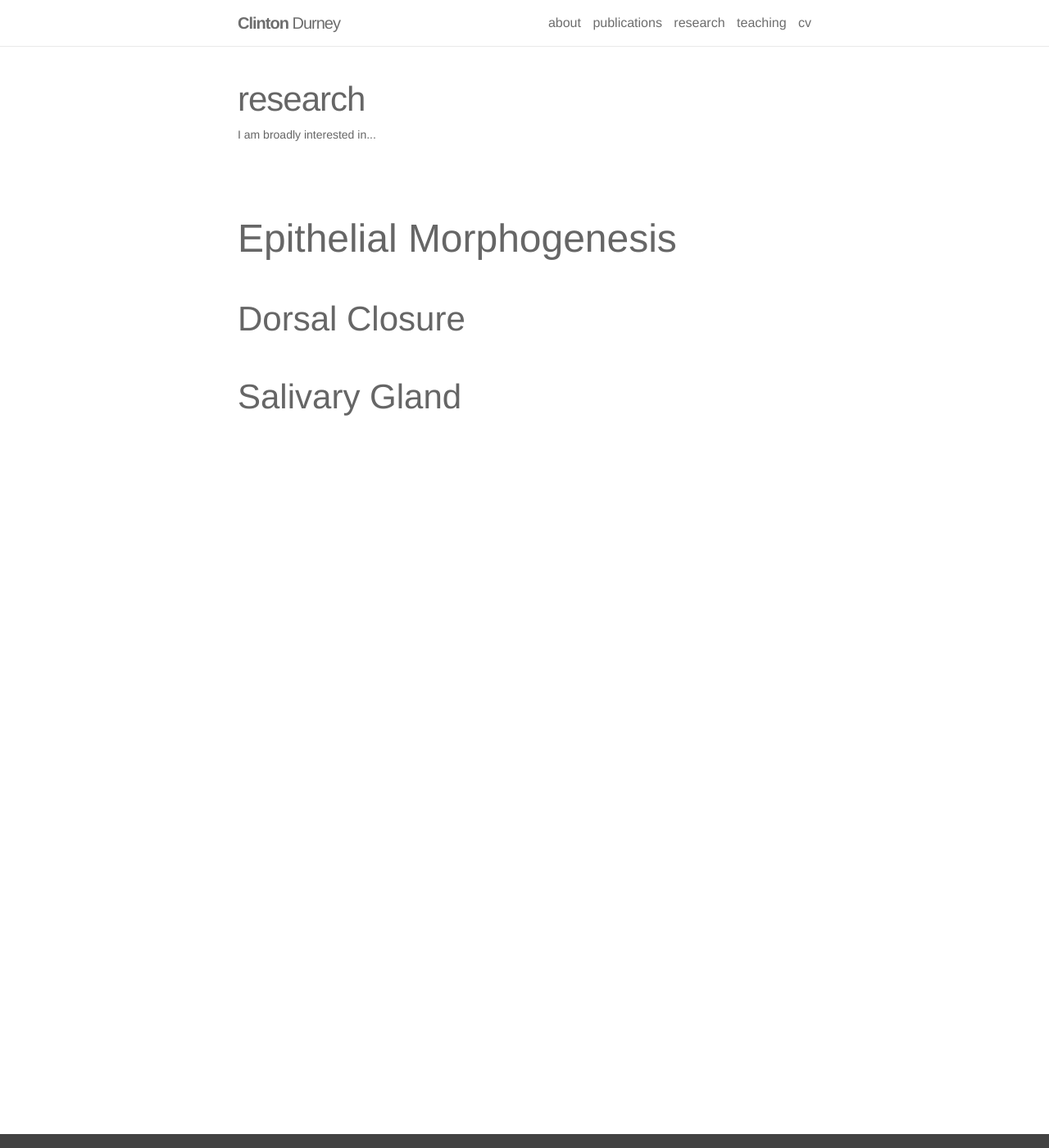
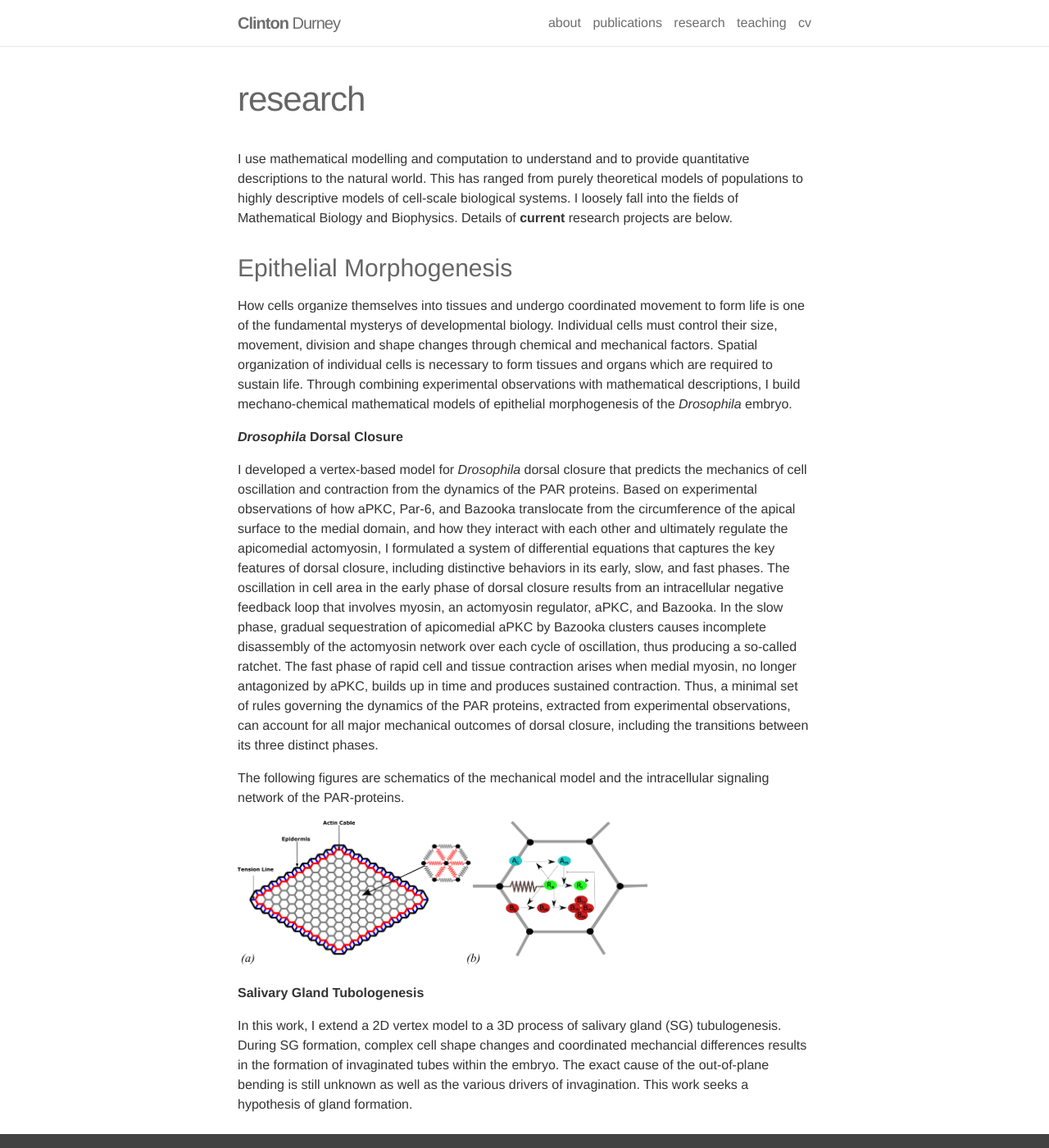
Before and after one commit to clintondurney/clintondurney.github.io, a Jekyll site: the page built from _pages/research.md, in a window 1280 px wide and 1400 px high. Shown: the whole window at 82% size. Built offline with Jekyll 4.4.1, drawn with Linux system fonts in a browser that asks for light colours; nearby versions of some CDN libraries.

Commit message:
add research page

```diff
--- a/_pages/research.md
+++ b/_pages/research.md
@@ -2,11 +2,23 @@
 layout: page
 title: research
 permalink: /research/
-description: I am broadly interested in...
+description:
 ---
+I use mathematical modelling and computation to understand and to provide quantitative descriptions to the natural world.  This has ranged from purely theoretical models of populations to highly descriptive models of cell-scale biological systems.  I loosely fall into the fields of Mathematical Biology and Biophysics.  Details of **current** research projects are below.
 
-# Epithelial Morphogenesis
 
-## Dorsal Closure
+### Epithelial Morphogenesis
 
-## Salivary Gland
+How cells organize themselves into tissues and undergo coordinated movement to form life is one of the fundamental mysterys of developmental biology. Individual cells must control their size, movement, division and shape changes through chemical and mechanical factors. Spatial organization of individual cells is necessary to form tissues and organs which are required to sustain life. Through combining experimental observations with mathematical descriptions, I build mechano-chemical mathematical models of epithelial morphogenesis of the *Drosophila* embryo.
+
+***Drosophila* Dorsal Closure**
+
+I developed a vertex-based model for *Drosophila* dorsal closure that predicts the mechanics of cell oscillation and contraction from the dynamics of the PAR proteins. Based on experimental observations of how aPKC, Par-6, and Bazooka translocate from the circumference of the apical surface to the medial domain, and how they interact with each other and ultimately regulate the apicomedial actomyosin, I formulated a system of differential equations that captures the key features of dorsal closure, including distinctive behaviors in its early, slow, and fast phases. The oscillation in cell area in the early phase of dorsal closure results from an intracellular negative feedback loop that involves myosin, an actomyosin regulator, aPKC, and Bazooka. In the slow phase, gradual sequestration of apicomedial aPKC by Bazooka clusters causes incomplete disassembly of the actomyosin network over each cycle of oscillation, thus producing a so-called ratchet. The fast phase of rapid cell and tissue contraction arises when medial myosin, no longer antagonized by aPKC, builds up in time and produces sustained contraction. Thus, a minimal set of rules governing the dynamics of the PAR proteins, extracted from experimental observations, can account for all major mechanical outcomes of dorsal closure, including the transitions between its three distinct phases.
+
+The following figures are schematics of the mechanical model and the intracellular signaling network of the PAR-proteins.
+
+<img src="/assets/img/dc_fig1.png" alt="drawing" width="500"/>
+
+**Salivary Gland Tubologenesis**
+
+In this work, I extend a 2D vertex model to a 3D process of salivary gland (SG) tubulogenesis.  During SG formation, complex cell shape changes and coordinated mechancial differences results in the formation of invaginated tubes within the embryo. The exact cause of the out-of-plane bending is still unknown as well as the various drivers of invagination.  This work seeks a hypothesis of gland formation.
```
Also changed, not shown: _news/announcement_1.md (+1 -1 lines), _pages/about.md (+1 -1 lines), assets/img/dc_fig1.png (added).
